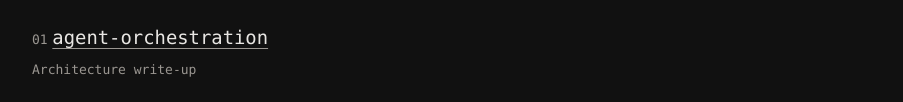
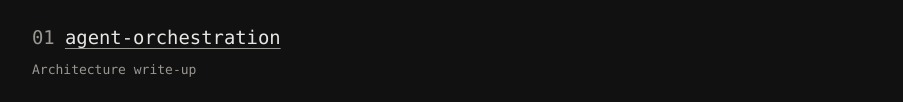
Before and after one commit to atlasyoung29/atlasyoung29.github.io, a plain HTML site: page index.html in a window 1280 px wide. Shown: the part 283-385 px from the top of the page, without its empty margins (188-1091 px from the left). Drawn offline with Linux system fonts and the light colour scheme.

Commit message:
Set the entry numbers at the project-name size

```diff
--- a/index.html
+++ b/index.html
@@ -176,16 +176,22 @@
      the heading says, so it should be announced with the name and not live
      in a decorative layer.
 
-     It carries the secondary voice already on the page — .proj-note's 13px
-     at --fg2 — so it separates the entries without competing with the name
-     it labels. The fixed inline-block width holds all four names on one
-     vertical edge and keeps the number itself flush left, so the entry still
-     starts on the same left edge as the heading above it; only the name is
-     inset, which is what makes the four read as a numbered set. */
+     It is set at the name's own size and separated from it by colour alone:
+     --fg2 against the name's --fg. Holding the size and stepping only the
+     grey is what keeps it reading as an index rather than as a second
+     heading — at a smaller size it read as a footnote to the name instead
+     of a marker for the entry.
+
+     The width is in ch, so it tracks the font-size and the gap after the
+     digits stays proportional at any size. That fixed inline-block holds all
+     four names on one vertical edge and keeps the number itself flush left,
+     so the entry still starts on the same left edge as the heading above it;
+     only the name is inset, which is what makes the four read as a numbered
+     set. */
   .proj-num {
     display: inline-block;
-    width: 2.6ch;
-    font-size: 13px;
+    width: 2.9ch;
+    font-size: 1.18rem;
     font-weight: 400;
     color: var(--fg2);
   }
```
